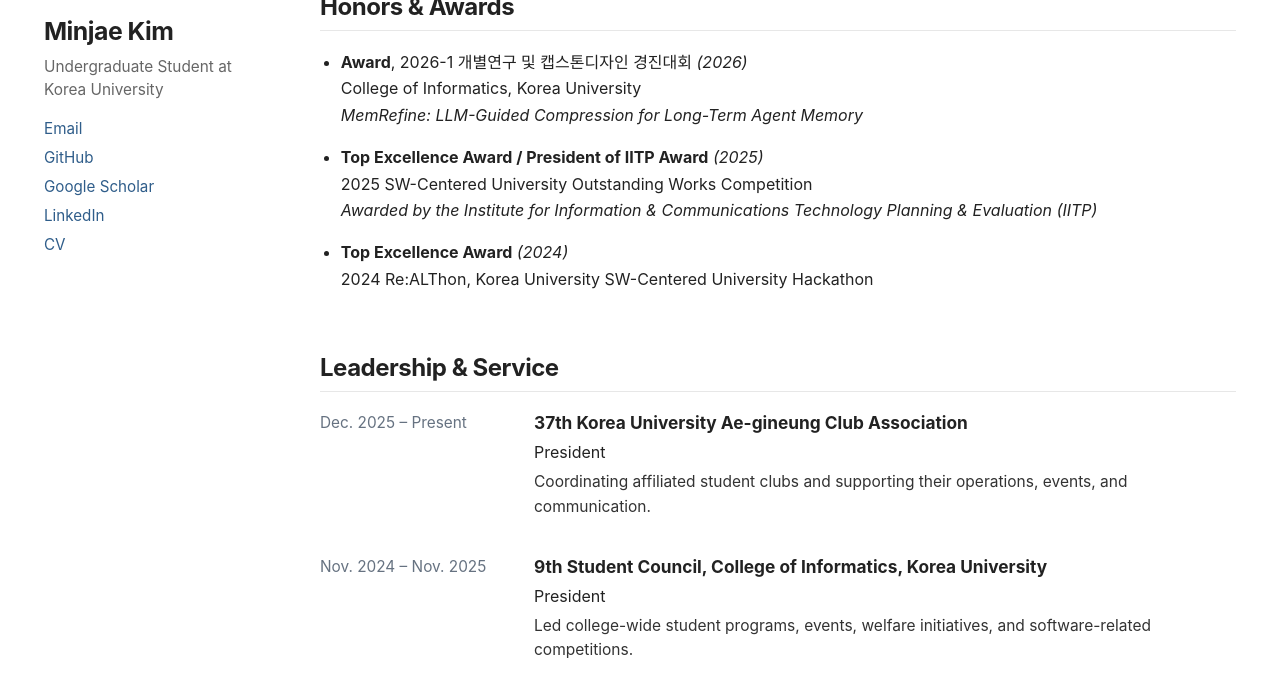
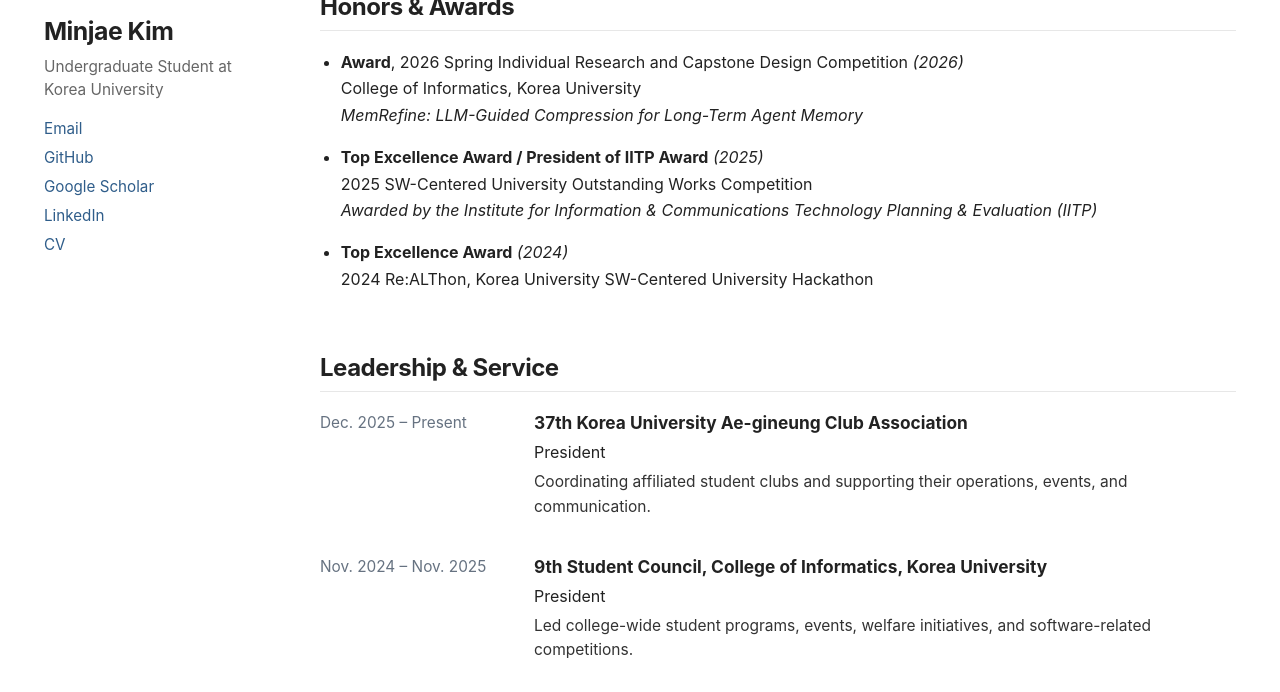
Before and after one commit to kmj200392/kmj200392.github.io, a Jekyll site: the page built from _pages/about.md, in a window 1280 px wide and 900 px high, scrolled down 1146 px, cut to the strip 208-900 px from the top of the window. Built offline with Jekyll 4.4.1, drawn with Linux system fonts in a browser that asks for light colours.

Commit message:
Translate 2026 research competition title to English

```diff
--- a/_pages/about.md
+++ b/_pages/about.md
@@ -61,7 +61,7 @@ My research focuses on developing **more capable, efficient, and adaptive large
 
 # Honors & Awards
 
-- **Award**, 2026-1 개별연구 및 캡스톤디자인 경진대회 *(2026)*
+- **Award**, 2026 Spring Individual Research and Capstone Design Competition *(2026)*
   College of Informatics, Korea University
   *MemRefine: LLM-Guided Compression for Long-Term Agent Memory*
 
```
